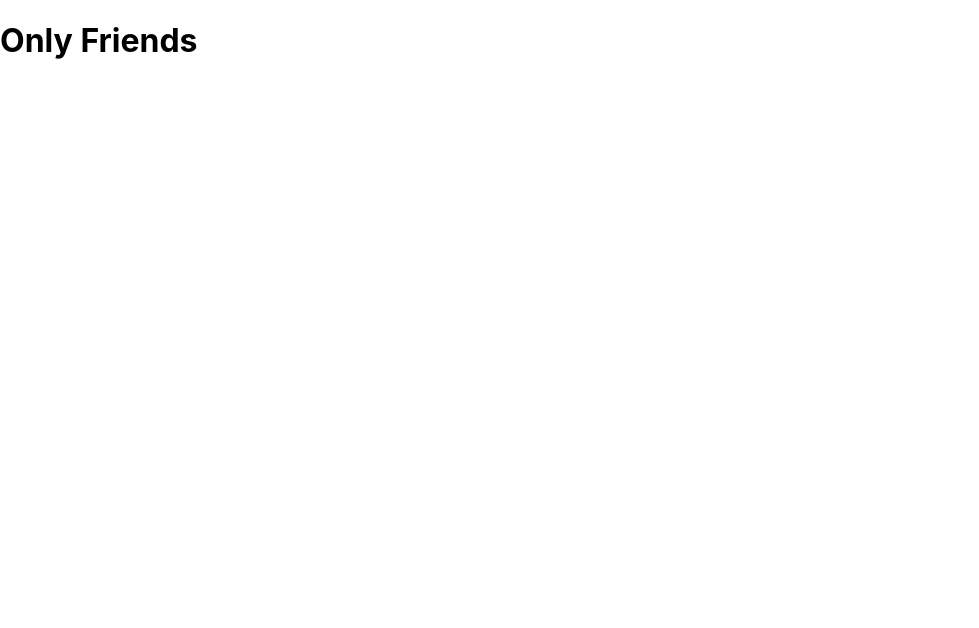
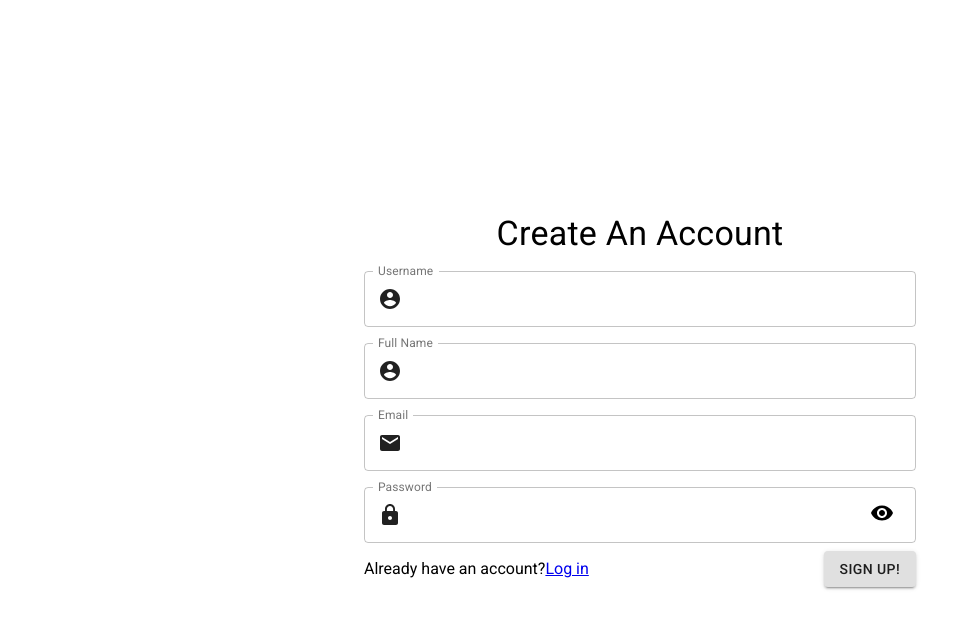
Before and after one commit to Wodnyan/Only-Friends, a React (Create React App) app in the folder client/: page /auth/sign-up in a window 1280 px wide. Shown: the top 628 px of the page, without its empty margins (0-979 px from the left). Built offline with nearby package versions, Linux system fonts and the light colour scheme.

Commit message:
feat: sign up page

```diff
--- a/client/public/index.html
+++ b/client/public/index.html
@@ -10,34 +10,15 @@
       content="Web site created using create-react-app"
     />
     <link rel="apple-touch-icon" href="%PUBLIC_URL%/logo192.png" />
-    <!--
-      manifest.json provides metadata used when your web app is installed on a
-      user's mobile device or desktop. See https://developers.google.com/web/fundamentals/web-app-manifest/
-    -->
     <link rel="manifest" href="%PUBLIC_URL%/manifest.json" />
-    <!--
-      Notice the use of %PUBLIC_URL% in the tags above.
-      It will be replaced with the URL of the `public` folder during the build.
-      Only files inside the `public` folder can be referenced from the HTML.
-
-      Unlike "/favicon.ico" or "favicon.ico", "%PUBLIC_URL%/favicon.ico" will
-      work correctly both with client-side routing and a non-root public URL.
-      Learn how to configure a non-root public URL by running `npm run build`.
-    -->
-    <title>React App</title>
+    <link
+      rel="stylesheet"
+      href="https://fonts.googleapis.com/css?family=Roboto:300,400,500,700&display=swap"
+    />
+    <title>Only Friends</title>
   </head>
   <body>
     <noscript>You need to enable JavaScript to run this app.</noscript>
     <div id="root"></div>
-    <!--
-      This HTML file is a template.
-      If you open it directly in the browser, you will see an empty page.
-
-      You can add webfonts, meta tags, or analytics to this file.
-      The build step will place the bundled scripts into the <body> tag.
-
-      To begin the development, run `npm start` or `yarn start`.
-      To create a production bundle, use `npm run build` or `yarn build`.
-    -->
   </body>
 </html>
--- a/client/src/App.tsx
+++ b/client/src/App.tsx
@@ -1,11 +1,8 @@
 import React from "react";
+import { Routing } from "./routing";
 
-function App() {
-  return (
-    <div className="App">
-      <h1>Only Friends</h1>
-    </div>
-  );
-}
+const App = () => {
+  return <Routing />;
+};
 
 export default App;
--- /dev/null
+++ b/client/src/components/PasswordInput.tsx
@@ -0,0 +1,54 @@
+import React, { useState } from "react";
+
+import TextField from "@material-ui/core/TextField";
+import { Https, Visibility, VisibilityOff } from "@material-ui/icons";
+import InputAdornment from "@material-ui/core/InputAdornment";
+
+import { createStyles, makeStyles, Theme } from "@material-ui/core/styles";
+
+const useStyles = makeStyles((_: Theme) =>
+  createStyles({
+    passwordVisibilityButton: {
+      background: "none",
+      border: "none",
+      cursor: "pointer",
+    },
+  })
+);
+
+export const PasswordInput: any = React.forwardRef((_, ref) => {
+  const classes = useStyles();
+
+  const [showPassword, setShowPassword] = useState(false);
+
+  return (
+    <>
+      <TextField
+        fullWidth
+        id="outlined-basic"
+        label="Password"
+        variant="outlined"
+        type={showPassword ? "text" : "password"}
+        {...ref}
+        InputProps={{
+          startAdornment: (
+            <InputAdornment position="start">
+              <Https />
+            </InputAdornment>
+          ),
+          endAdornment: (
+            <InputAdornment position="start">
+              <button
+                type="button"
+                onClick={() => setShowPassword((prev) => !prev)}
+                className={classes.passwordVisibilityButton}
+              >
+                {showPassword ? <VisibilityOff /> : <Visibility />}
+              </button>
+            </InputAdornment>
+          ),
+        }}
+      />
+    </>
+  );
+});
--- a/client/src/index.css
+++ b/client/src/index.css
@@ -1,13 +1,14 @@
-body {
+*,
+*::after,
+*::before {
+  padding: 0;
   margin: 0;
-  font-family: -apple-system, BlinkMacSystemFont, 'Segoe UI', 'Roboto', 'Oxygen',
-    'Ubuntu', 'Cantarell', 'Fira Sans', 'Droid Sans', 'Helvetica Neue',
-    sans-serif;
-  -webkit-font-smoothing: antialiased;
-  -moz-osx-font-smoothing: grayscale;
+  box-sizing: border-box;
 }
 
-code {
-  font-family: source-code-pro, Menlo, Monaco, Consolas, 'Courier New',
-    monospace;
+html,
+body,
+#root {
+  height: 100%;
+  font-family: "Roboto", sans-serif;
 }
--- /dev/null
+++ b/client/src/pages/auth/sign-up.tsx
@@ -0,0 +1,101 @@
+import React from "react";
+import { useForm } from "react-hook-form";
+
+import Container from "@material-ui/core/Container";
+import TextField from "@material-ui/core/TextField";
+import Typography from "@material-ui/core/Typography";
+import Button from "@material-ui/core/Button";
+import { AccountCircle, Email } from "@material-ui/icons";
+import InputAdornment from "@material-ui/core/InputAdornment";
+
+import { useAuthStyles } from "../../styles/pages/auth";
+import { Link } from "react-router-dom";
+import { PasswordInput } from "../../components/PasswordInput";
+
+interface Inputs {
+  username: string;
+  fullName: string;
+  email: string;
+  password: string;
+}
+
+export const SignUp: React.FC = () => {
+  const { register, handleSubmit } = useForm<Inputs>();
+  const classes = useAuthStyles();
+
+  const onSubmit = (data: Inputs) => console.log(data);
+
+  return (
+    <Container className={classes.container} maxWidth="sm">
+      <Typography
+        className={classes.header}
+        variant="h4"
+        align="center"
+        component="h1"
+      >
+        Create An Account
+      </Typography>
+      <form
+        onSubmit={handleSubmit(onSubmit)}
+        className={classes.form}
+        noValidate
+      >
+        <TextField
+          fullWidth
+          id="outlined-basic"
+          label="Username"
+          variant="outlined"
+          className={classes.input}
+          {...register("username")}
+          InputProps={{
+            startAdornment: (
+              <InputAdornment position="start">
+                <AccountCircle />
+              </InputAdornment>
+            ),
+          }}
+        />
+        <TextField
+          fullWidth
+          id="outlined-basic"
+          label="Full Name"
+          variant="outlined"
+          className={classes.input}
+          {...register("fullName")}
+          InputProps={{
+            startAdornment: (
+              <InputAdornment position="start">
+                <AccountCircle />
+              </InputAdornment>
+            ),
+          }}
+        />
+        <TextField
+          fullWidth
+          id="outlined-basic"
+          label="Email"
+          variant="outlined"
+          className={classes.input}
+          {...register("email")}
+          InputProps={{
+            startAdornment: (
+              <InputAdornment position="start">
+                <Email />
+              </InputAdornment>
+            ),
+          }}
+        />
+        <PasswordInput ref={register("password")} />
+        <div className={classes.bottom}>
+          <span>
+            Already have an account?
+            <Link to="/auth/login">Log in</Link>
+          </span>
+          <Button type="submit" variant="contained">
+            Sign Up!
+          </Button>
+        </div>
+      </form>
+    </Container>
+  );
+};
--- /dev/null
+++ b/client/src/pages/index.tsx
@@ -0,0 +1,14 @@
+import React from "react";
+import { Link } from "react-router-dom";
+import { Typography } from "@material-ui/core";
+
+export const Home: React.FC = () => {
+  return (
+    <main>
+      <Typography variant="h2" component="h1">
+        Welcome to OnlyFriends
+      </Typography>
+      <Link to="/auth/sign-up">Sign Up</Link>
+    </main>
+  );
+};
--- a/client/src/reportWebVitals.ts
+++ b/client/src/reportWebVitals.ts
@@ -1,8 +1,8 @@
-import { ReportHandler } from 'web-vitals';
+import { ReportHandler } from "web-vitals";
 
 const reportWebVitals = (onPerfEntry?: ReportHandler) => {
   if (onPerfEntry && onPerfEntry instanceof Function) {
-    import('web-vitals').then(({ getCLS, getFID, getFCP, getLCP, getTTFB }) => {
+    import("web-vitals").then(({ getCLS, getFID, getFCP, getLCP, getTTFB }) => {
       getCLS(onPerfEntry);
       getFID(onPerfEntry);
       getFCP(onPerfEntry);
--- /dev/null
+++ b/client/src/routing.tsx
@@ -0,0 +1,17 @@
+import React from "react";
+
+import { BrowserRouter as Router, Switch, Route } from "react-router-dom";
+
+import { Home } from "./pages";
+import { SignUp } from "./pages/auth/sign-up";
+
+export const Routing: React.FC = () => {
+  return (
+    <Router>
+      <Switch>
+        <Route exact path="/" component={Home} />
+        <Route path="/auth/sign-up" component={SignUp} />
+      </Switch>
+    </Router>
+  );
+};
--- /dev/null
+++ b/client/src/styles/pages/auth/index.ts
@@ -0,0 +1,26 @@
+import { createStyles, makeStyles, Theme } from "@material-ui/core/styles";
+
+export const useAuthStyles = makeStyles((theme: Theme) =>
+  createStyles({
+    container: {
+      height: "100%",
+      display: "flex",
+      flexDirection: "column",
+      justifyContent: "center",
+      alignItems: "center",
+    },
+    header: {
+      marginBottom: theme.spacing(2),
+    },
+    form: {},
+    input: {
+      marginBottom: theme.spacing(2),
+    },
+    bottom: {
+      marginTop: theme.spacing(1),
+      display: "flex",
+      justifyContent: "space-between",
+      alignItems: "center",
+    },
+  })
+);
```
Also changed, not shown: client/package.json (+7 -0 lines), client/src/setupTests.ts (+1 -1 lines), 2 other files (tests, documents, lock files or other folders).
